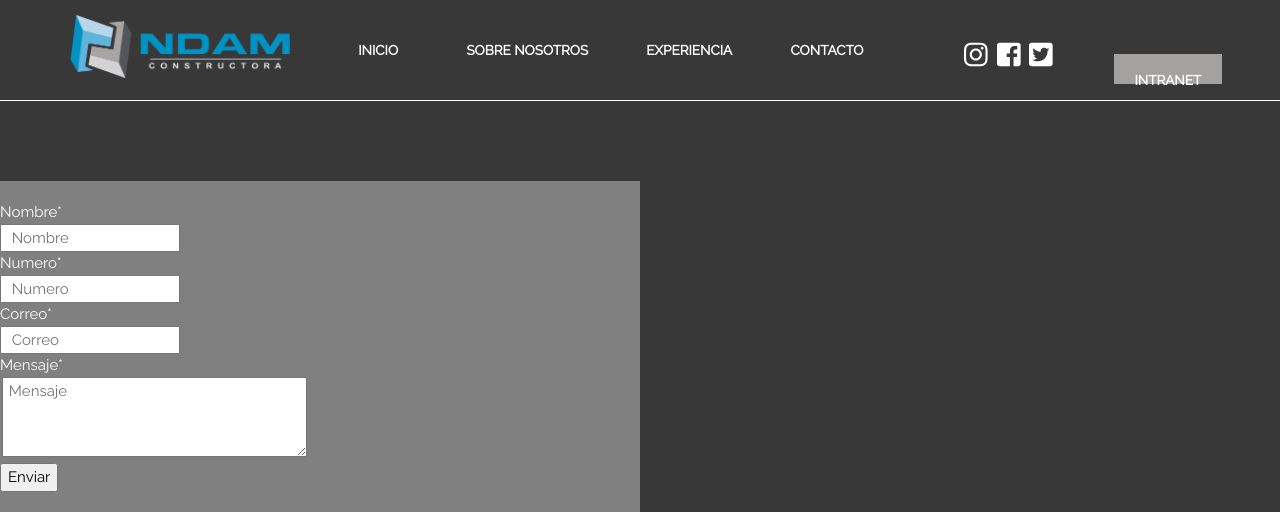
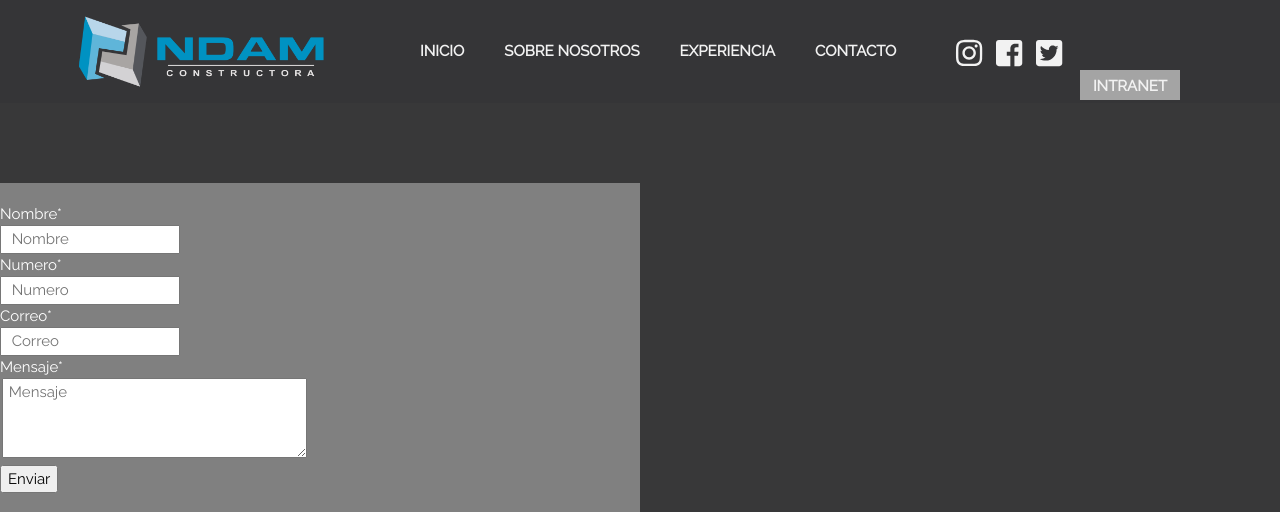
Before and after one commit to davidluna-fn/PageNDAM, a Django app: page /contacto/ in a window 1280 px wide. Shown: the top 512 px of the page. Run offline with Django 3.2, Linux system fonts and the light colour scheme; parts of the project's set-up code (start-up, migrations or seed data) failed here and were passed over; some libraries are stand-ins or nearby versions.

Commit message:
header-responsive resolution > 1200

```diff
--- a/contratos/static/css/estilo.css
+++ b/contratos/static/css/estilo.css
@@ -2099,3 +2099,133 @@ margin-bottom: 20px;
   }
 
 }
+
+
+
+
+
+/* ---------------------------------------------------------- */
+
+/*MI NUEVO HEADER*/
+
+
+
+.topnav {
+  overflow: hidden;
+  background-color: var(--gris-oscuro);
+
+}
+
+.topnav a {
+  float: left;
+  display: block;
+  color: #f2f2f2;
+  text-align: center;
+  padding: 40px 20px;
+  text-decoration: none;
+  font-weight: bold;
+}
+.topnav a:hover {
+  color: var(--azul);
+}
+
+
+
+.topnav .icon {
+  display: none;
+}
+
+@media screen and (max-width: 1200px) {
+  .topnav a:not(:first-child) {display: none;}
+  .topnav a.icon {
+    float: right;
+    display: block;
+  }
+
+  .topnav div:not(:first-child) {display: none;}
+  .topnav div.icon {
+    float: right;
+    display: block;
+  }
+}
+
+@media screen and (max-width: 1200px) {
+  .topnav.responsive {position: relative;}
+  .topnav.responsive .icon {
+    position: absolute;
+    right: 0;
+    top: 0;
+  }
+  .topnav.responsive a {
+    float: none;
+    display: block;
+    text-align: left;
+  }
+    .topnav.responsive div {
+    float: none;
+    display: block;
+    text-align: left;
+  }
+
+
+}
+
+@media screen and (max-width: 600px) {
+  #logo-topnav{
+    width: 90%;
+  }
+}
+
+.topnav img{
+  height: 100px;
+  width: 100%;
+}
+
+#logo-topnav{
+  width: 400px;
+  float: left;
+}
+
+#redes-h ul {
+  margin-top: 0px;
+  padding: 0px;
+  list-style: none;
+  float: left;
+}
+
+#redes-h{
+  float: left;
+}
+
+#redes-h ul a{
+  height: 100px;
+  width: 35px;
+  text-align: center;
+}
+
+#redes-h ul li{
+  margin-top: 0px;
+  padding-top: 0px;
+}
+
+#intranet-h {
+  background-color: var(--gris-claro);
+  height:30px;
+  width: 100px;
+  position: absolute;
+  text-align: center;
+  padding-top: 5px;
+  top:70px;
+  right: 100px;
+}
+
+#intranet-h:hover {
+  background-color: var(--blanco-claro);
+  color: var(--gris-oscuro);
+}
+
+#h2-header{
+  margin-top: -10px;
+  margin-left: 20px;
+  padding: 0px;
+}
--- a/contratos/static/js/main.js
+++ b/contratos/static/js/main.js
@@ -35,3 +35,14 @@ function showDivs(n) {
   }
   x[slideIndex-1].style.display = "block";
 }
+
+
+
+function myFunction() {
+    var x = document.getElementById("myTopnav");
+    if (x.className === "topnav") {
+        x.className += " responsive";
+    } else {
+        x.className = "topnav";
+    }
+}
--- a/templates/includes/header.html
+++ b/templates/includes/header.html
@@ -1,6 +1,45 @@
     {% load static %}
 
-<header id="header" class="header-grid">
+
+<div class="topnav" id="myTopnav">
+  <span id="logo-topnav" >
+    <img src="{% static 'img/nda1.png' %}">
+  </span>
+  <a href="{% url 'index' %}"> INICIO</a>
+  <a href="{% url 'sobreNosotros' %}">SOBRE NOSOTROS</a>
+  <a href="#about">EXPERIENCIA</a>
+  <a href="javascript:showLightbox();">CONTACTO</a>
+  <div id="redes-h">
+        <ul style="padding: 0px;margin:0px;">
+          <a href="">
+            <li>
+                <h2 id="h2-header">
+                  <i class="fab fa-instagram"></i>
+                </h2>
+            </li>
+          </a>
+          <a href="">
+            <li>
+              <h2 id="h2-header" >
+                <i class="fab fa-facebook-square"></i>
+              </h2>
+            </li>
+          </a>
+          <a href="">
+            <li>
+              <h2  id="h2-header">
+                <i class="fab fa-twitter-square"></i>
+              </h2>
+            </li>
+          </a>
+      </ul>
+  </div>&nbsp;&nbsp;
+  <a href="#about" ><div id=intranet-h>INTRANET</div></a>
+  <a href="javascript:void(0);" style="font-size:15px;" class="icon" onclick="myFunction()">&#9776;</a>
+</div>
+
+
+<!-- <header id="header" class="header-grid">
     <div style="background-image: url({% static 'img/nda1.png' %})">
     </div>
     <div>
@@ -43,5 +82,5 @@
           <a href="javascript:showLightboxLogin();"><p>INTRANET</p></a>
         {% endif %}
       </div>
-<!--     <a href="javascript:void(0);" style="font-size:15px;" class="icon" onclick="responsive_navbar()">&#9776;</a> -->
-</header>
+
+</header> -->
```
